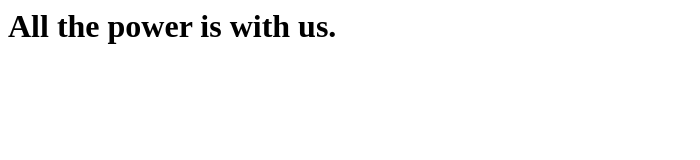
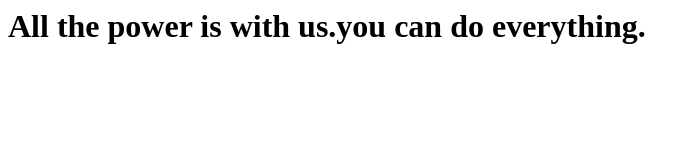
Before and after one commit to mssennat/firstgitrepo, a plain HTML site: page index.html in a window 1280 px wide. Shown: the whole page, without its empty margins (0-700 px from the left). Drawn offline with Linux system fonts and the light colour scheme.

Commit message:
completed the firs quote

```diff
--- a/index.html
+++ b/index.html
@@ -1,7 +1,7 @@
 <html>
 <body>
 <h1>
-All the power is with us.
+All the power is with us.you can do everything.
 </h1>
 </body>
 </html>
```
